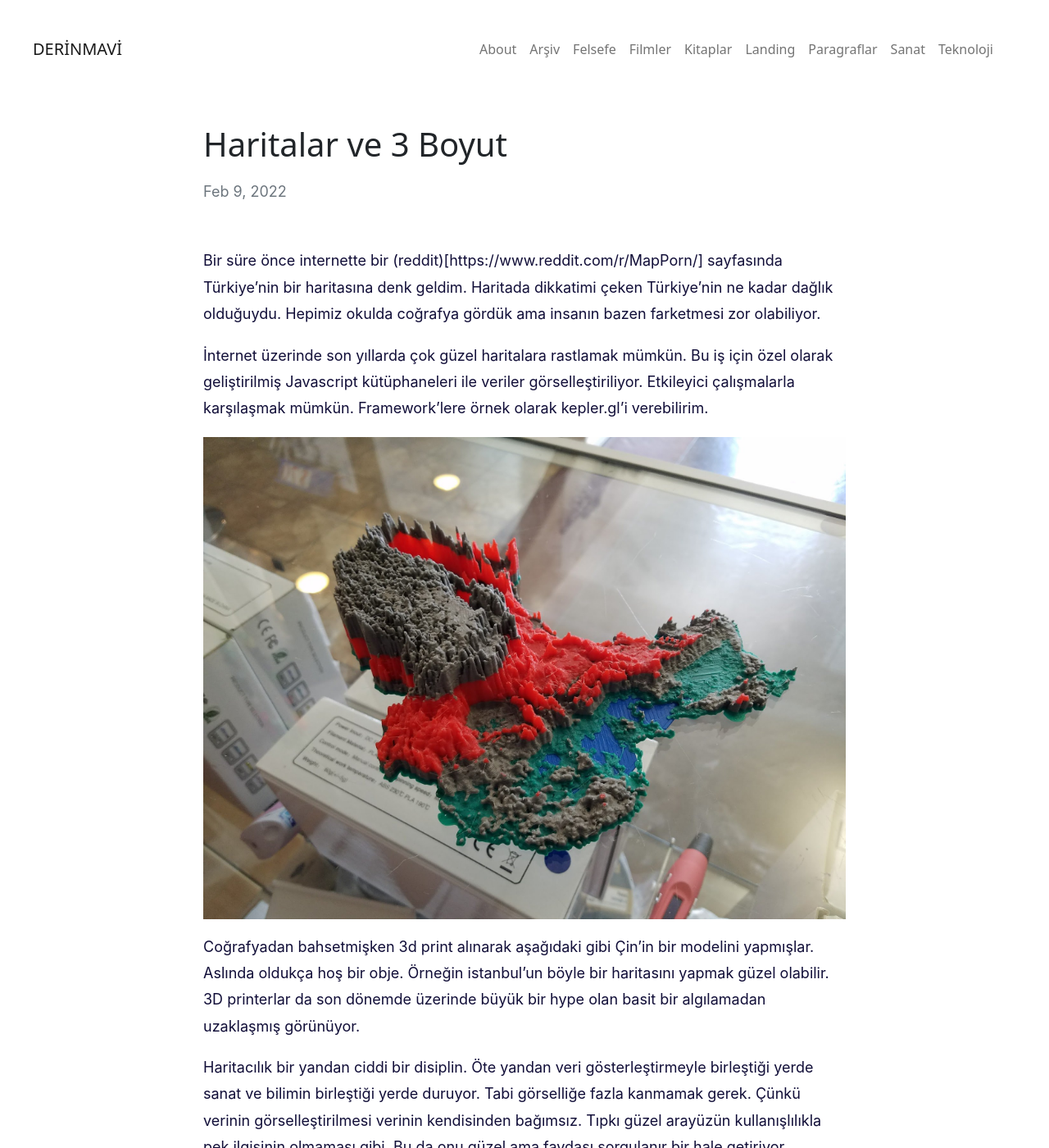
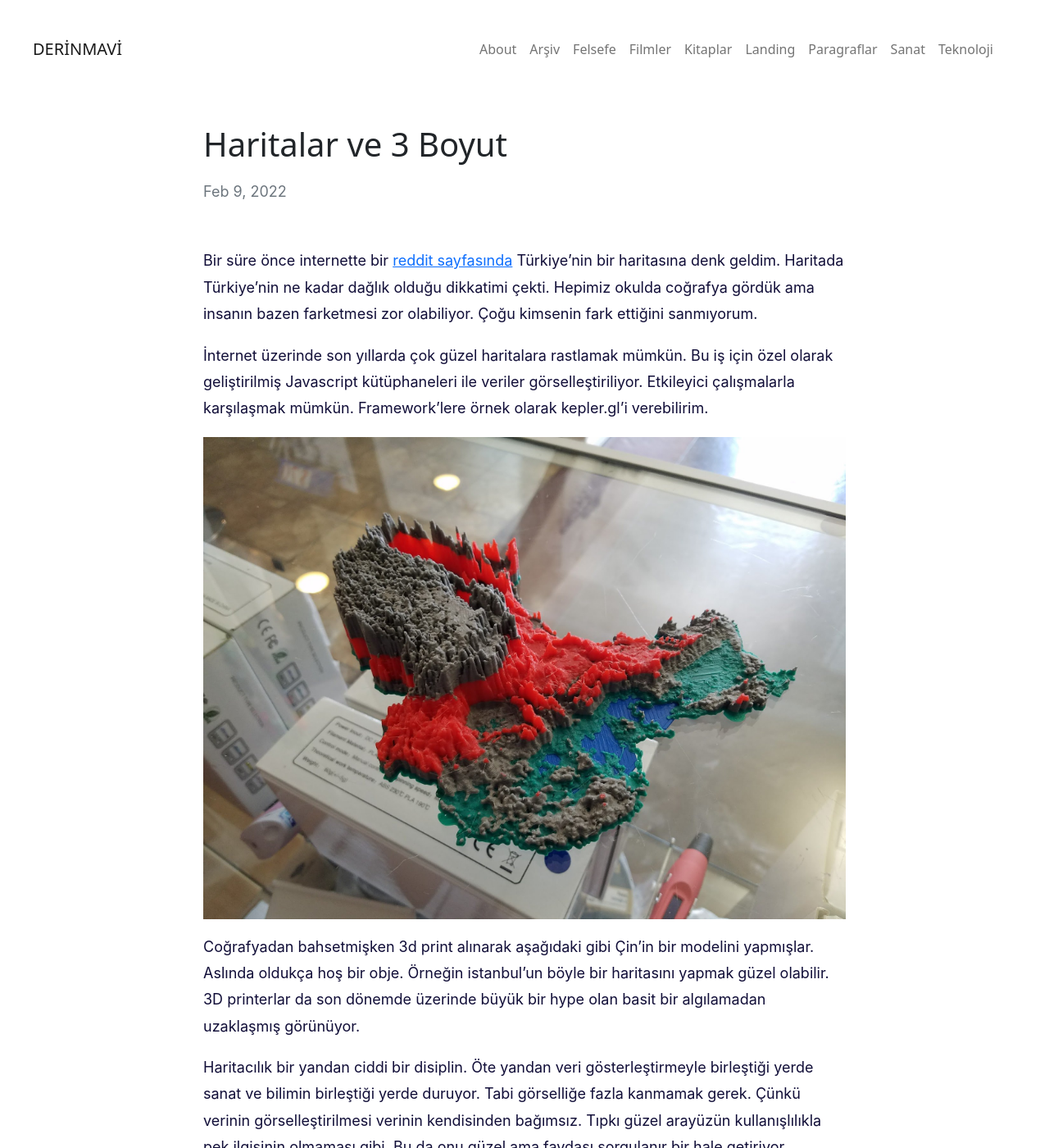
Before and after one commit to tozbulut/derinmavi.io, a Jekyll site: the page built from _posts/2022-02-09-haritalar-ve-3d.md, in a window 1280 px wide and 1400 px high. Shown: the whole window at 82% size. Built offline with Jekyll 4.4.1, drawn with Linux system fonts in a browser that asks for light colours; some of the changed text lies outside the part shown.

Commit message:
Update 2022-02-09-haritalar-ve-3d.md

```diff
--- a/_posts/2022-02-09-haritalar-ve-3d.md
+++ b/_posts/2022-02-09-haritalar-ve-3d.md
@@ -7,8 +7,8 @@ img2: https://derinmavi.io/images/harita3.jpg
 ---
 
 
-Bir süre önce internette bir (reddit)[https://www.reddit.com/r/MapPorn/] sayfasında Türkiye'nin bir haritasına denk geldim.
-Haritada dikkatimi çeken Türkiye'nin ne kadar dağlık olduğuydu. Hepimiz okulda coğrafya gördük ama insanın bazen farketmesi zor olabiliyor.
+Bir süre önce internette bir [reddit sayfasında](https://www.reddit.com/r/MapPorn/) Türkiye'nin bir haritasına denk geldim.
+Haritada Türkiye'nin ne kadar dağlık olduğu dikkatimi çekti. Hepimiz okulda coğrafya gördük ama insanın bazen farketmesi zor olabiliyor. Çoğu kimsenin fark ettiğini sanmıyorum.
 
 İnternet üzerinde son yıllarda çok güzel haritalara rastlamak mümkün. Bu iş için özel olarak geliştirilmiş Javascript kütüphaneleri ile veriler görselleştiriliyor. Etkileyici çalışmalarla karşılaşmak mümkün. Framework'lere örnek olarak kepler.gl'i verebilirim.
 
```
Also changed, not shown: other parts of _posts/2022-02-09-haritalar-ve-3d.md (+3 -1 lines).
